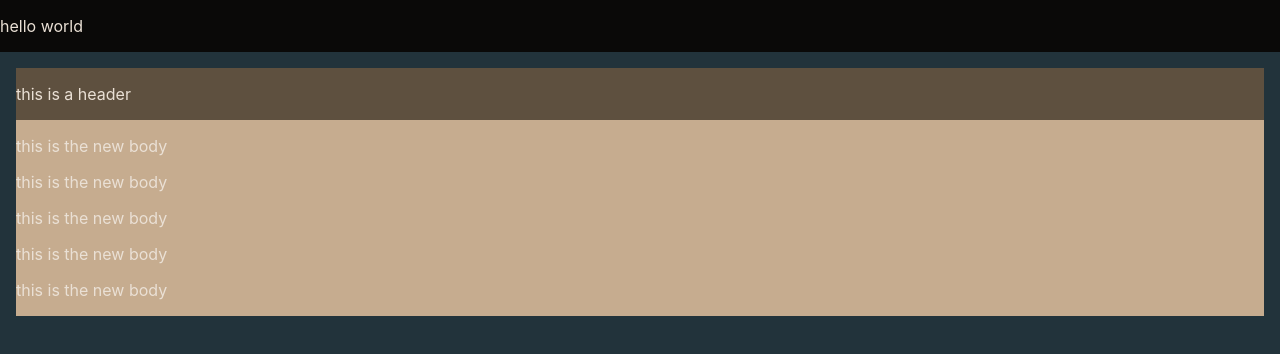
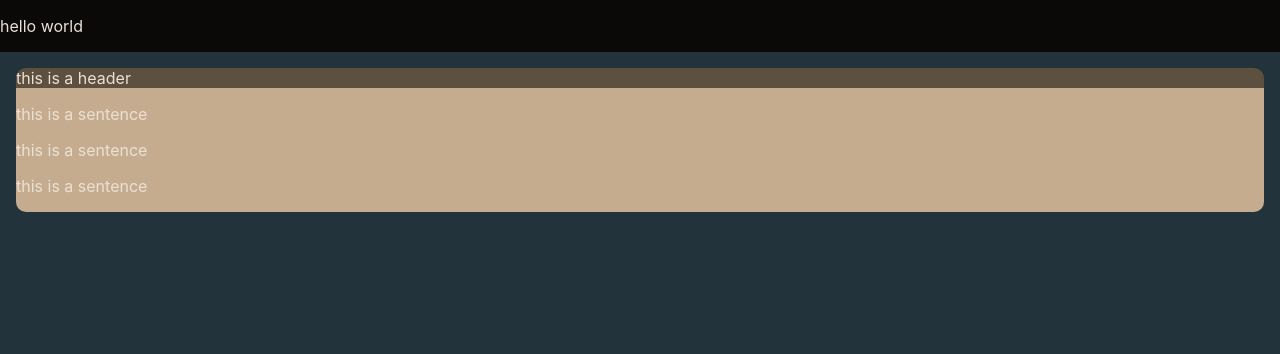
Before and after one commit to ConnorDay/CharacterTracker, a React (Create React App) app in the folder front/: page / in a window 1280 px wide. Shown: the top 354 px of the page. Built offline with nearby package versions, Linux system fonts and the light colour scheme.

Commit message:
Fixed typo. Collapsible container can now take arbitrary children

```diff
--- a/front/src/App.tsx
+++ b/front/src/App.tsx
@@ -1,6 +1,6 @@
 import React from "react";
 import "./App.css";
-import { CollapsableContainer } from "./components/CollapsableContainer";
+import { CollapsibleContainer } from "./components/CollapsibleContainer";
 
 class App extends React.Component {
     constructor(props: { [key: string]: any }) {
@@ -13,7 +13,14 @@ class App extends React.Component {
                     <p> hello world </p>
                 </div>
                 <div className="body">
-                    <CollapsableContainer />
+                    <CollapsibleContainer>
+                        <p className="ccheader">this is a header</p>
+                        <div className="ccbody">
+                            <p>this is a sentence</p>
+                            <p>this is a sentence</p>
+                            <p>this is a sentence</p>
+                        </div>
+                    </CollapsibleContainer>
                 </div>
             </div>
         );
--- a/front/src/components/CollapsableContainer/CollapsableContainer.tsx
+++ /dev/null
@@ -1,23 +0,0 @@
-import React from "react";
-import "./CollapsableContainer.css";
-
-class CollapsableContainer extends React.Component {
-    render() {
-        return (
-            <div className="collapsablecontainer">
-                <div className="ccheader">
-                    <p>this is a header</p>
-                </div>
-                <div className="ccbody">
-                    <p>this is the new body</p>
-                    <p>this is the new body</p>
-                    <p>this is the new body</p>
-                    <p>this is the new body</p>
-                    <p>this is the new body</p>
-                </div>
-            </div>
-        );
-    }
-}
-
-export default CollapsableContainer;
--- a/front/src/components/CollapsableContainer/index.tsx
+++ /dev/null
@@ -1,3 +0,0 @@
-import { default as CollapsableContainer } from "./CollapsableContainer";
-
-export { CollapsableContainer };
--- a/front/src/components/CollapsableContainer/CollapsableContainer.css
+++ b/front/src/components/CollapsibleContainer/CollapsibleContainer.css
@@ -1,16 +1,18 @@
-.collapsablecontainer {
+.collapsiblecontainer {
     display: flex;
     flex-direction: column;
     overflow: hidden;
     margin: 1rem;
+    align-content: flex-start;
+    border-radius: 10px;
 }
 .ccheader {
     background-color: var(--accent-dark);
-    flex-basis: 0;
+    margin: 0;
+    cursor: pointer;
 }
 
 .ccbody {
     background-color: var(--accent-light);
     height: 100%;
-    flex-basis: 0;
 }
--- /dev/null
+++ b/front/src/components/CollapsibleContainer/CollapsibleContainer.tsx
@@ -0,0 +1,15 @@
+import React from "react";
+import "./CollapsibleContainer.css";
+
+type Props = {
+    children?: React.ReactNode;
+};
+
+class CollapsibleContainer extends React.Component<Props> {
+    render() {
+        const { children } = this.props;
+        return <div className="collapsiblecontainer">{children}</div>;
+    }
+}
+
+export default CollapsibleContainer;
--- /dev/null
+++ b/front/src/components/CollapsibleContainer/index.tsx
@@ -0,0 +1,3 @@
+import { default as CollapsibleContainer } from "./CollapsibleContainer";
+
+export { CollapsibleContainer as CollapsibleContainer };
```
